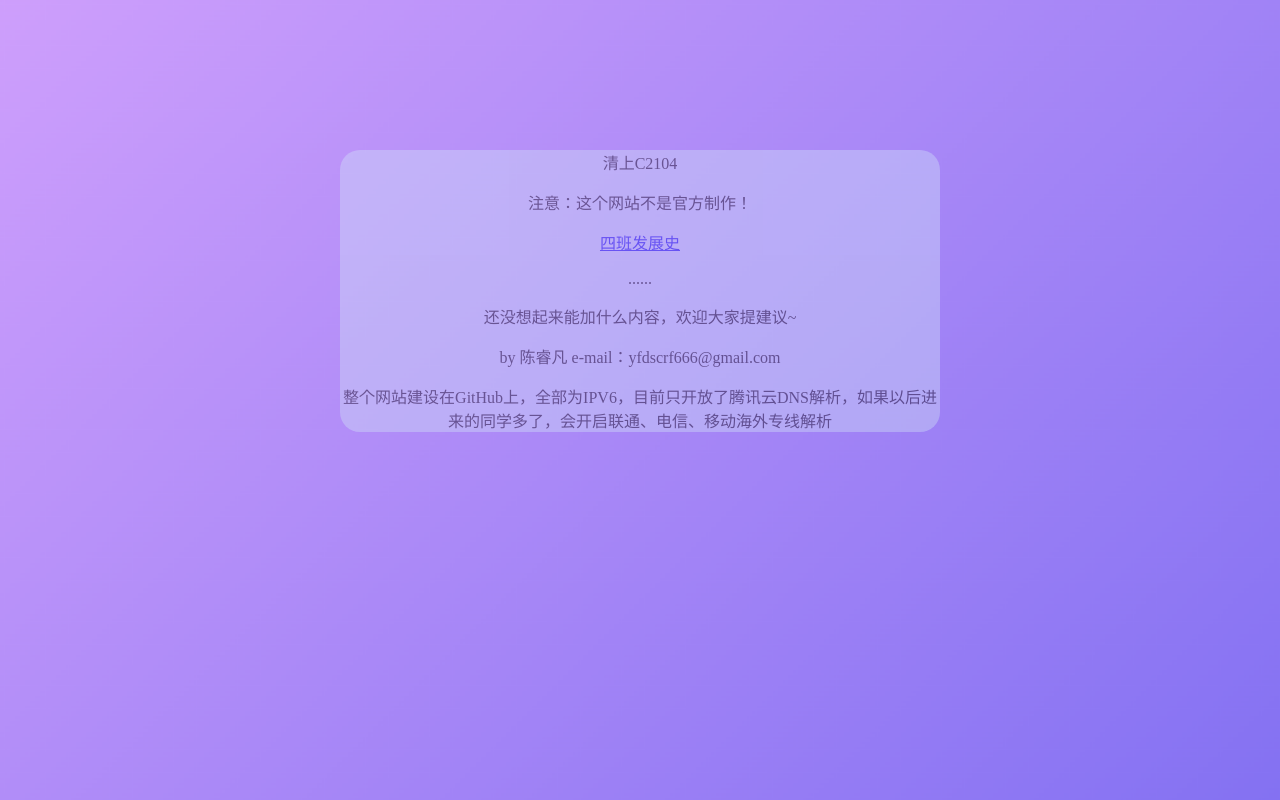
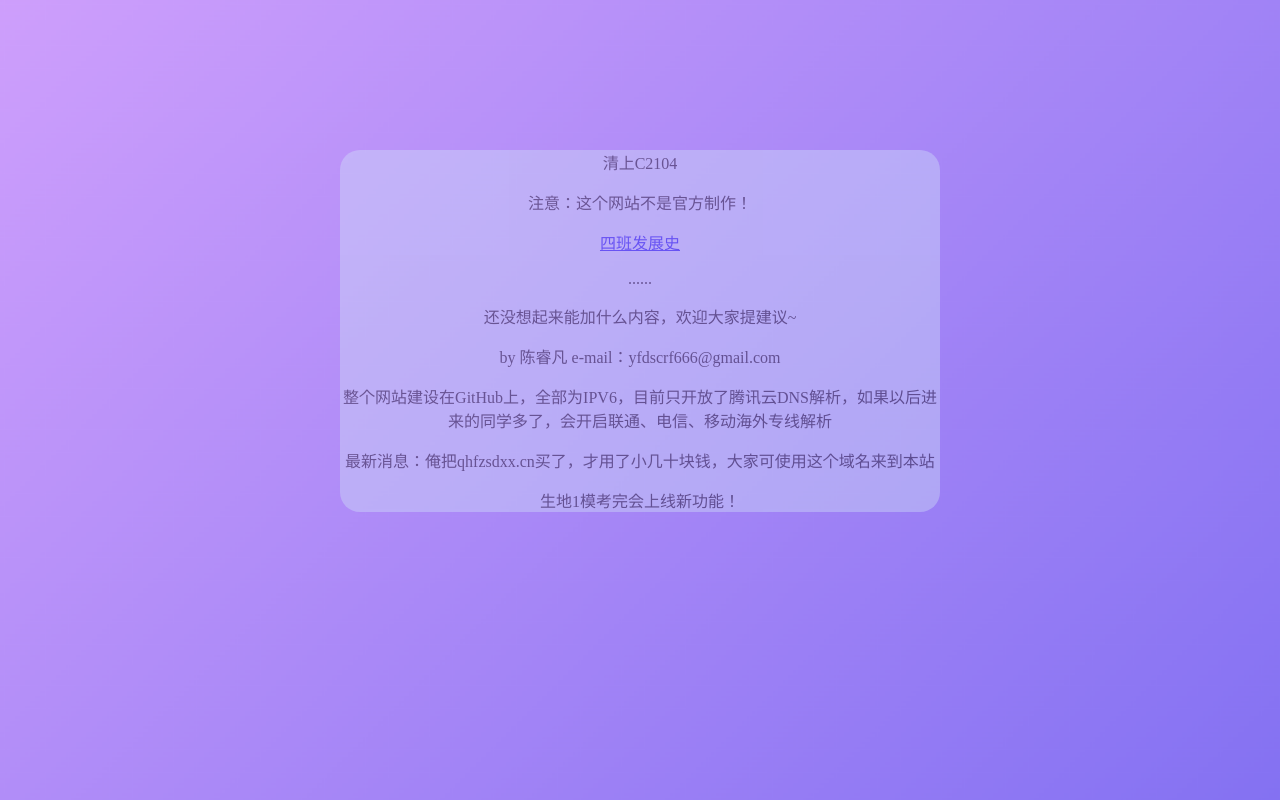
Before and after one commit to ChenRuiFan2008/chenruifan2008.github.io, a plain HTML site: page index.html in a window 1280 px wide. Drawn offline with Linux system fonts and the light colour scheme.

Commit message:
Update index.html

```diff
--- a/index.html
+++ b/index.html
@@ -29,7 +29,8 @@
             <p>还没想起来能加什么内容，欢迎大家提建议~</p>
             <p>by 陈睿凡 e-mail：yfdscrf666@gmail.com</p>
             <p>整个网站建设在GitHub上，全部为IPV6，目前只开放了腾讯云DNS解析，如果以后进来的同学多了，会开启联通、电信、移动海外专线解析</p>
-
+            <p>最新消息：俺把qhfzsdxx.cn买了，才用了小几十块钱，大家可使用这个域名来到本站</p>
+            <p>生地1模考完会上线新功能！</p>
         </div>
         <!--1.0版本 第一个版本第一次编辑 陈睿凡 2023.2.3-->
     </body>
```
